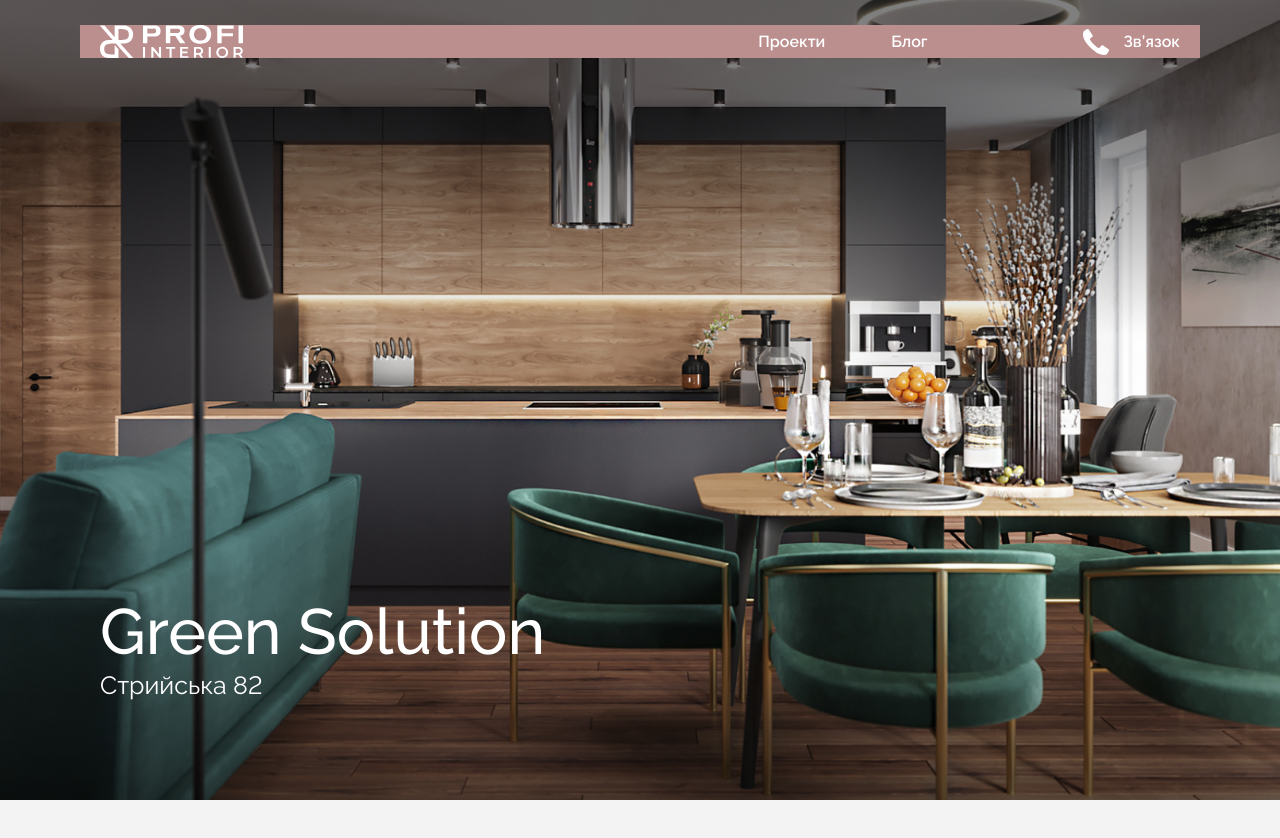
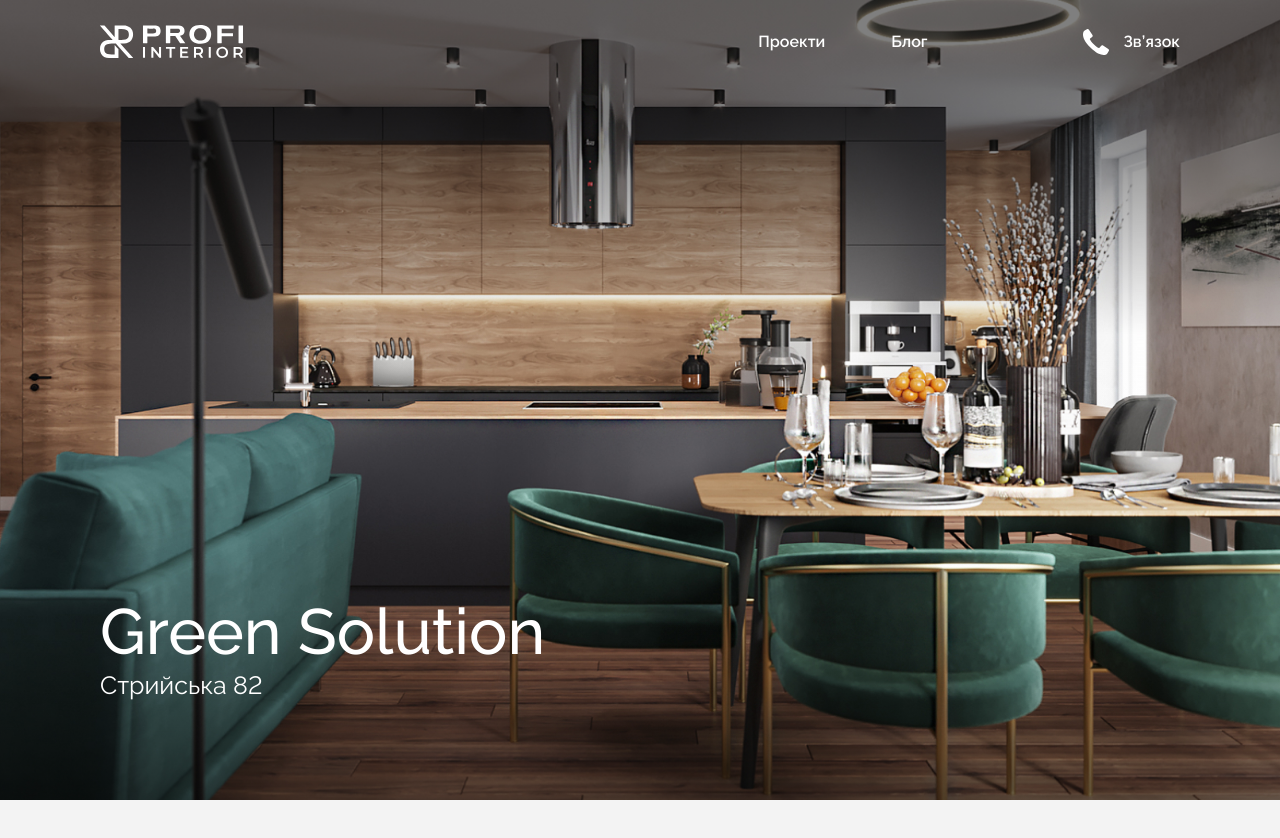
Before and after one commit to v-lavs/Interior, a website with bundled scripts: page index.html in a window 1280 px wide. Shown: the top 838 px of the page. Built offline with nearby package versions, Linux system fonts and the light colour scheme.

```diff
--- a/src/scss/layout/_grid.scss
+++ b/src/scss/layout/_grid.scss
@@ -3,8 +3,6 @@
   max-width: 1240px;
   margin: 0 auto;
   padding: 0 20px;
-
-  background: rosybrown;
 
   @include respond-to($xxl) {
     max-width: 1120px;
```
Also changed, not shown: dist/main.css.
